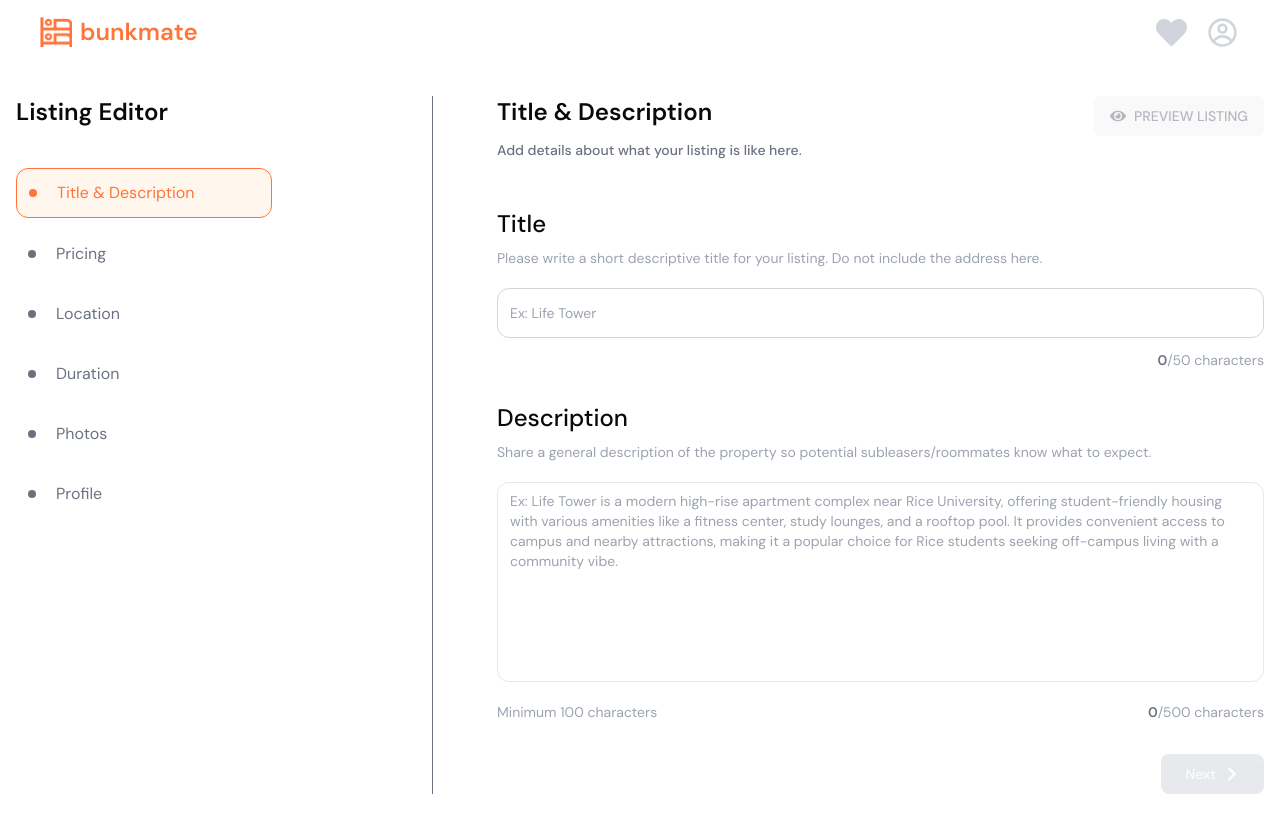
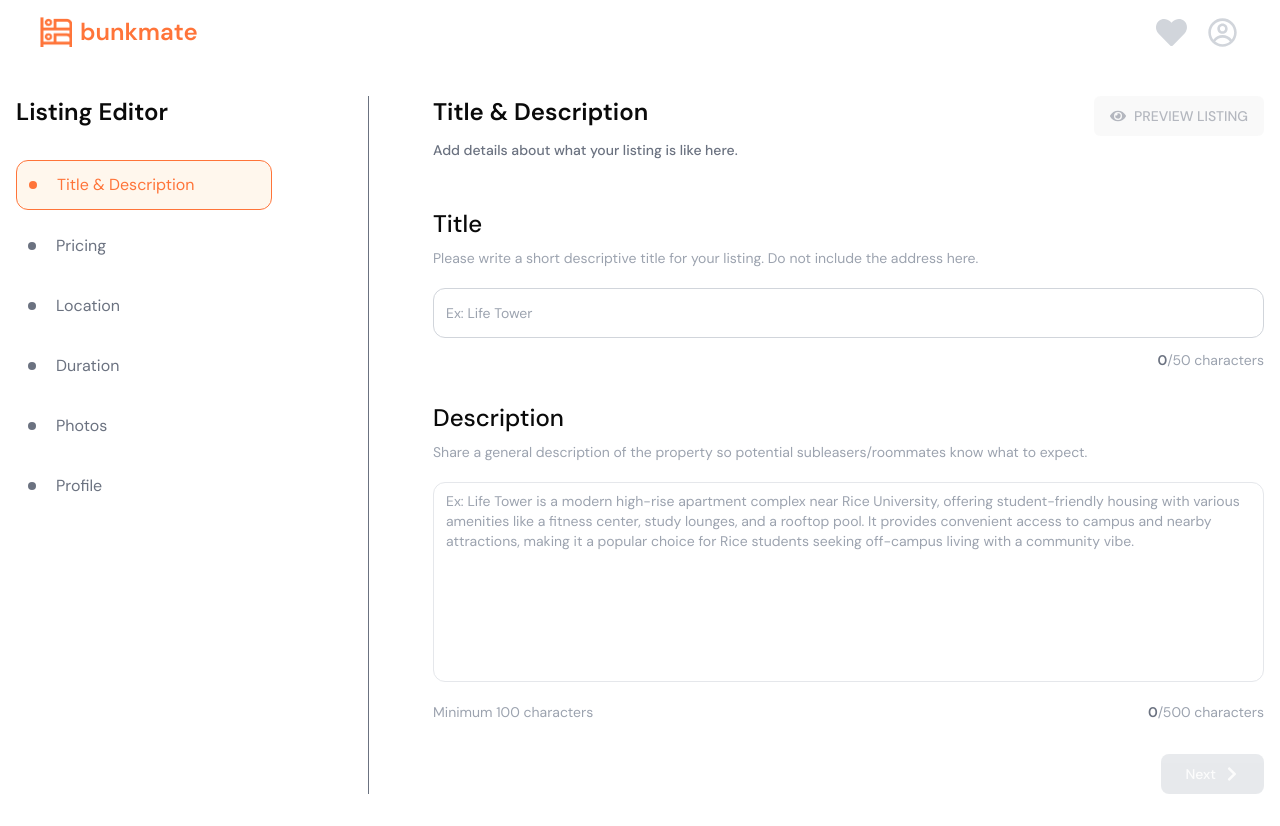
Before and after one commit to rice-apps/bunkmate-but-better, a Next.js app: page /post-a-listing in a window 1280 px wide. Built offline with nearby package versions, Linux system fonts and the light colour scheme.

Commit message:
small tweak

```diff
--- a/app/post-a-listing/page.tsx
+++ b/app/post-a-listing/page.tsx
@@ -337,7 +337,7 @@ const PostListing = () => {
             {/* Sidebar */}
             <div className="fixed">
               <div className="w-80 pr-16 h-svh">
-                <h1 className="text-2xl font-semibold mb-10">Listing Editor</h1>
+                <h1 className="text-2xl font-semibold mb-8">Listing Editor</h1>
                 <div className="space-y-3">
                   {categories.map((category) => (
                     <div
@@ -364,7 +364,7 @@ const PostListing = () => {
             {/* Post Button */}
             <div className="mt-8"></div>
             {/* Form Content */}
-            <div className="flex-1 ml-[20rem] pl-16 border-l border-gray-500">
+            <div className="flex-1 ml-[16rem] pl-16 border-l border-gray-500">
               {renderComponent()}
             </div>
           </div>
```
